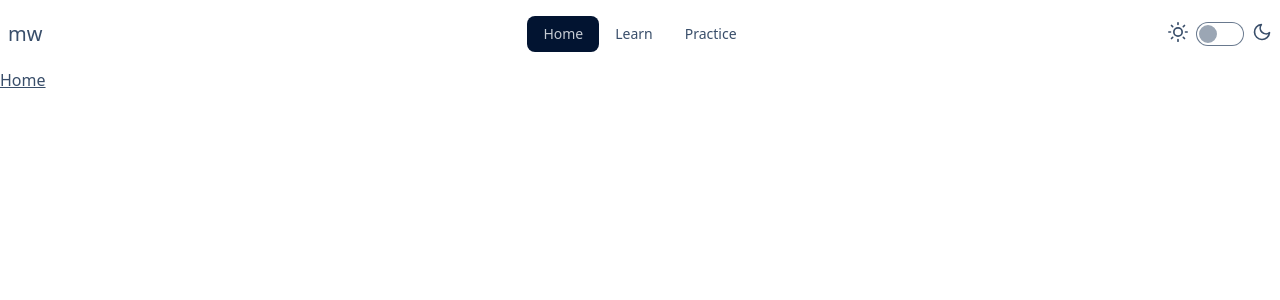
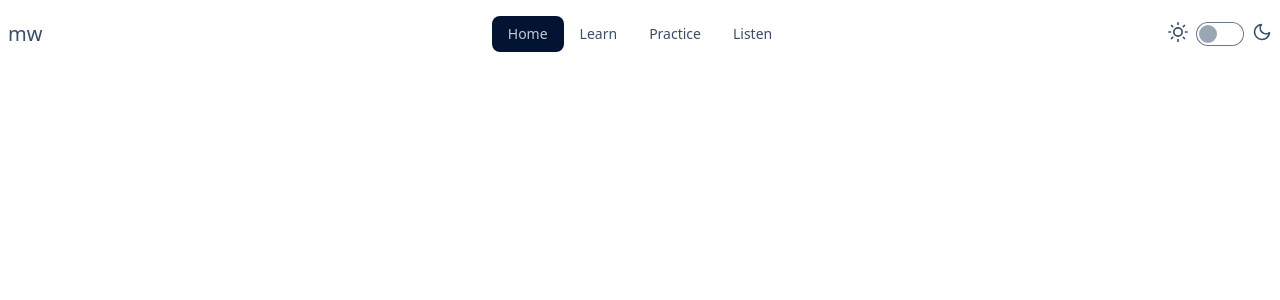
Before and after one commit to fm-anderson/mw_bmt, a React (Vite) app: page / in a window 1280 px wide. Shown: the top 300 px of the page. Built offline with nearby package versions, Linux system fonts and the light colour scheme.

Commit message:
type safety and links added

```diff
--- a/src/App.tsx
+++ b/src/App.tsx
@@ -1,20 +1,24 @@
 import { Routes, Route } from "react-router";
 import Home from "./routes/Home";
 import Learn from "./routes/Learn";
+import Listen from "./routes/Listen";
 import Practice from "./routes/Practice";
 import Navbar from "./components/Navbar";
 
-function App() {
+function App(): JSX.Element {
   return (
-    <>
+    <div className="flex h-screen flex-col">
       <Navbar />
 
-      <Routes>
-        <Route index element={<Home />} />
-        <Route path="learn" element={<Learn />} />
-        <Route path="practice" element={<Practice />} />
-      </Routes>
-    </>
+      <div className="flex-1 overflow-y-auto">
+        <Routes>
+          <Route index element={<Home />} />
+          <Route path="learn" element={<Learn />} />
+          <Route path="practice" element={<Practice />} />
+          <Route path="listen" element={<Listen />} />
+        </Routes>
+      </div>
+    </div>
   );
 }
 
--- a/src/components/Navbar.tsx
+++ b/src/components/Navbar.tsx
@@ -1,4 +1,5 @@
-import { NavLink } from "react-router";
+import { NavLink, Link } from "react-router";
+import { MenuItem } from "../utils/types";
 import menu from "../config/menu.json";
 import Theme from "./Theme";
 
@@ -27,18 +28,20 @@ function Navbar() {
             tabIndex={0}
             className="menu dropdown-content menu-sm z-[1] mt-3 w-52 rounded-box bg-base-100 p-2 shadow"
           >
-            {menu.main.map((item) => (
+            {menu.main.map((item: MenuItem) => (
               <li key={item.url}>
                 <NavLink to={item.url}>{item.name}</NavLink>
               </li>
             ))}
           </ul>
         </div>
-        <a className="text-xl">mw</a>
+        <Link to="/" className="text-xl">
+          mw
+        </Link>
       </div>
       <div className="navbar-center hidden lg:flex">
         <ul className="menu menu-horizontal px-1">
-          {menu.main.map((item) => (
+          {menu.main.map((item: MenuItem) => (
             <li key={item.url}>
               <NavLink to={item.url}>{item.name}</NavLink>
             </li>
--- a/src/config/menu.json
+++ b/src/config/menu.json
@@ -2,15 +2,23 @@
   "main": [
     {
       "name": "Home",
-      "url": "/"
+      "url": "/",
+      "icon": "HomeIcon"
     },
     {
       "name": "Learn",
-      "url": "learn"
+      "url": "learn",
+      "icon": "AcademicCapIcon"
     },
     {
       "name": "Practice",
-      "url": "practice"
+      "url": "practice",
+      "icon": "PuzzlePieceIcon"
+    },
+    {
+      "name": "Listen",
+      "url": "listen",
+      "icon": "SpeakerWaveIcon"
     }
   ]
 }
--- a/src/routes/Home.tsx
+++ b/src/routes/Home.tsx
@@ -1,7 +1,18 @@
-function Home() {
+import { Link } from "react-router";
+import { MenuItem } from "../utils/types";
+import Card from "../components/Card";
+import menu from "../config/menu.json";
+
+function Home(): JSX.Element {
   return (
-    <div>
-      <h1 className="underline">Home</h1>
+    <div className="flex h-full items-center justify-center p-4">
+      <div className="grid grid-cols-2 grid-rows-2 gap-4">
+        {menu.main.map((item: MenuItem) => (
+          <Link to={item.url} key={item.url}>
+            <Card data={item} />
+          </Link>
+        ))}
+      </div>
     </div>
   );
 }
--- a/src/routes/Practice.tsx
+++ b/src/routes/Practice.tsx
@@ -1,7 +1,25 @@
+import {
+  ArrowLeftIcon,
+  ArrowPathRoundedSquareIcon,
+} from "@heroicons/react/24/solid";
+import Countdown from "../components/Countdown";
+
 function Practice() {
   return (
-    <div>
-      <h1>Practice</h1>
+    <div className="flex h-full justify-between p-4">
+      <div>
+        <button className="btn btn-square btn-ghost">
+          <ArrowLeftIcon className="size-6" />
+        </button>
+        <button className="btn btn-square btn-ghost">
+          <ArrowPathRoundedSquareIcon className="size-6" />
+        </button>
+      </div>
+      <div>
+        <button className="btn btn-square btn-ghost">
+          <Countdown />
+        </button>
+      </div>
     </div>
   );
 }
```
